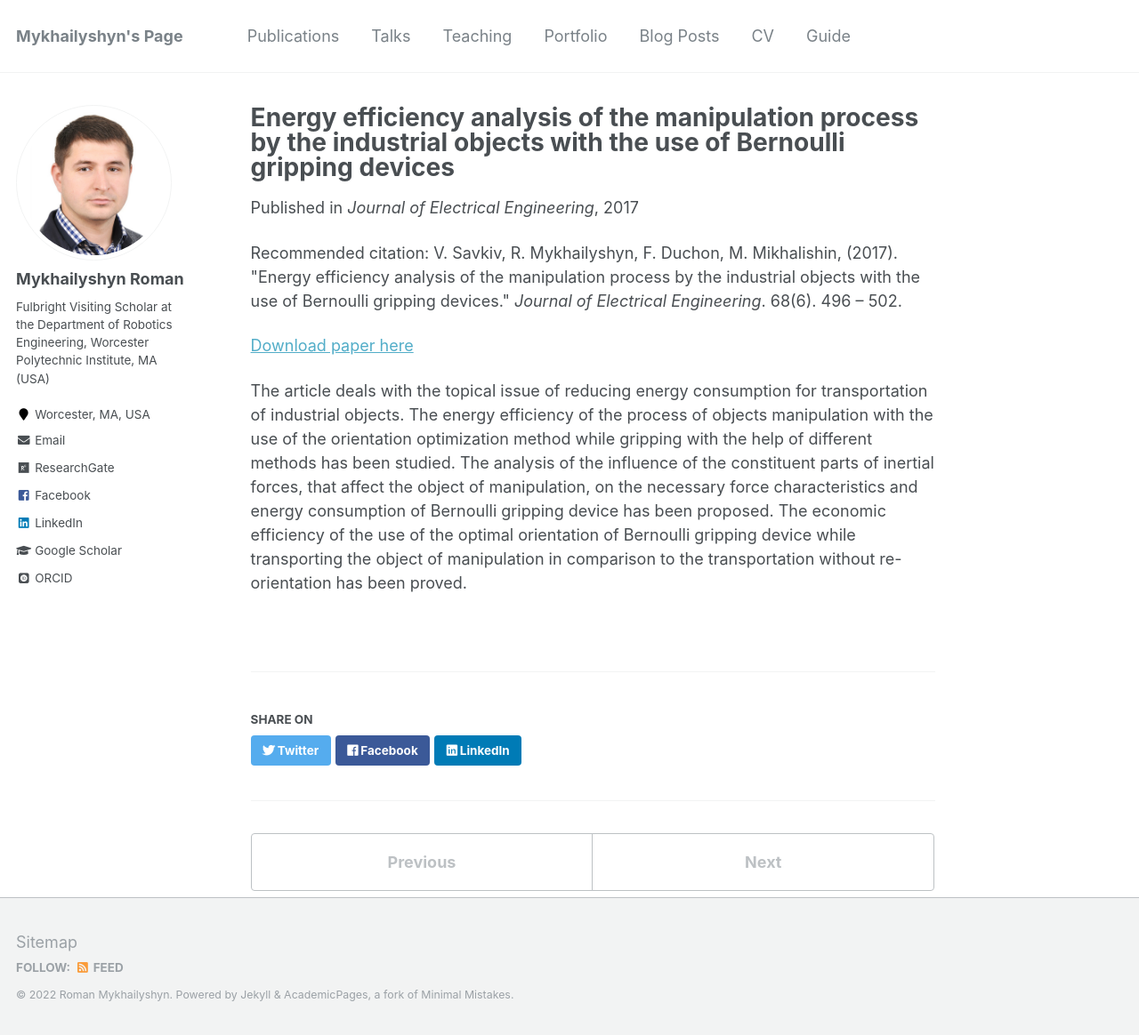
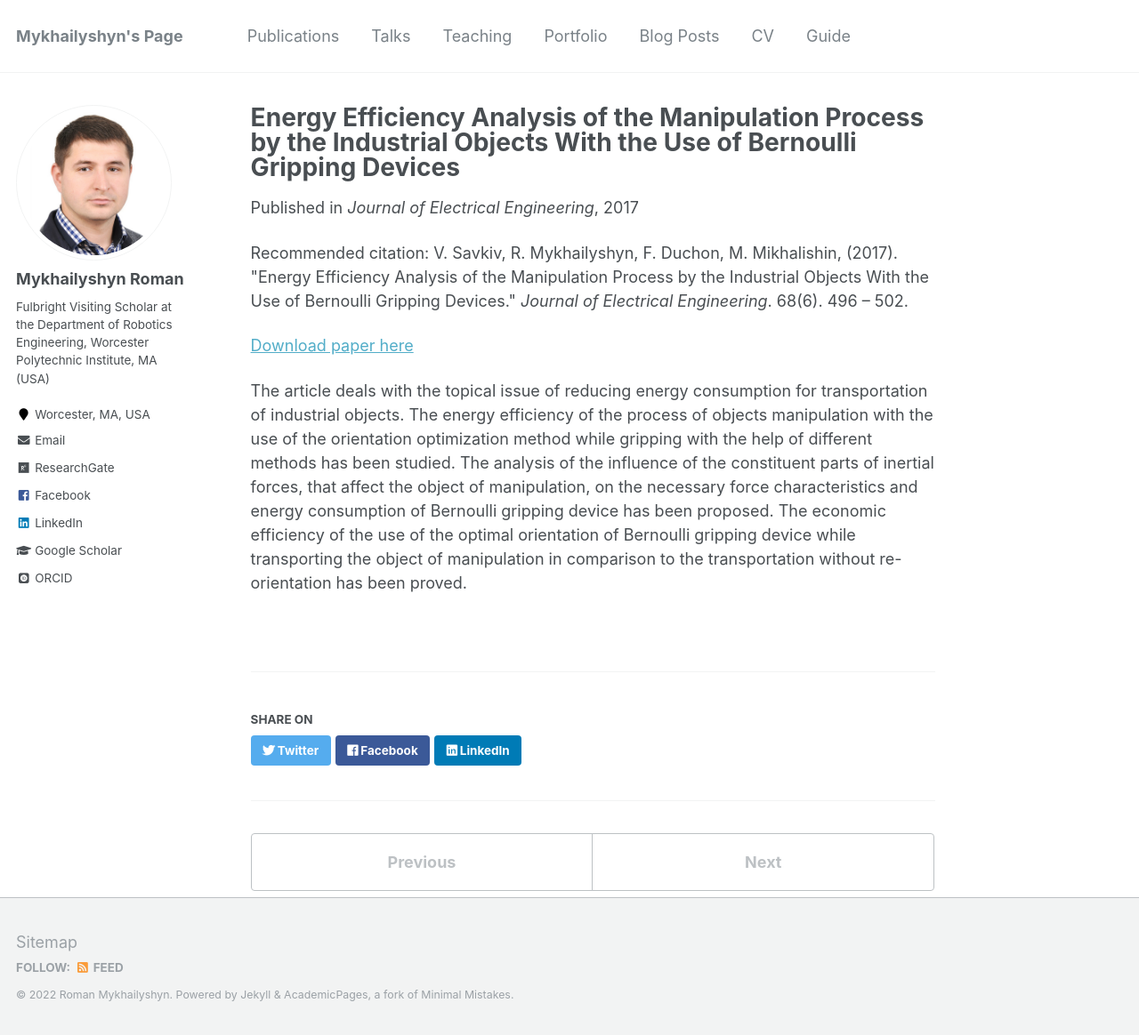
Before and after one commit to RomanMykhailyshyn/RomanMykhailyshyn.github.io, a Jekyll site: the page built from _publications/2017-Energy efficiency analysis of the manipulation process by the industrial objects with the use of Bernoulli gripping devices-3.md, in a window 1280 px wide and 1164 px high. Shown: the whole window at 89% size. Built offline with Jekyll 4.4.1, drawn with Linux system fonts in a browser that asks for light colours; some web fonts are replaced.

```diff
--- a/_publications/2017-Energy efficiency analysis of the manipulation process by the industrial objects with the use of Bernoulli gripping devices-3.md
+++ b/_publications/2017-Energy efficiency analysis of the manipulation process by the industrial objects with the use of Bernoulli gripping devices-3.md
@@ -1,12 +1,12 @@
 ---
-title: "Energy efficiency analysis of the manipulation process by the industrial objects with the use of Bernoulli gripping devices"
+title: "Energy Efficiency Analysis of the Manipulation Process by the Industrial Objects With the Use of Bernoulli Gripping Devices"
 collection: publications
 permalink: /publication/2017-Energy efficiency analysis of the manipulation process by the industrial objects with the use of Bernoulli gripping devices-3
 excerpt: ''
 date: 2017-01-01
 venue: 'Journal of Electrical Engineering'
 paperurl: ''
-citation: 'V. Savkiv, R. Mykhailyshyn, F. Duchon, M. Mikhalishin, (2017). &quot;Energy efficiency analysis of the manipulation process by the industrial objects with the use of Bernoulli gripping devices.&quot; <i>Journal of Electrical Engineering</i>. 68(6). 496 – 502.'
+citation: 'V. Savkiv, R. Mykhailyshyn, F. Duchon, M. Mikhalishin, (2017). &quot;Energy Efficiency Analysis of the Manipulation Process by the Industrial Objects With the Use of Bernoulli Gripping Devices.&quot; <i>Journal of Electrical Engineering</i>. 68(6). 496 – 502.'
 ---
 [Download paper here](http://iris.elf.stuba.sk/JEEEC/data/pdf/6_117-13.pdf)
 
```
